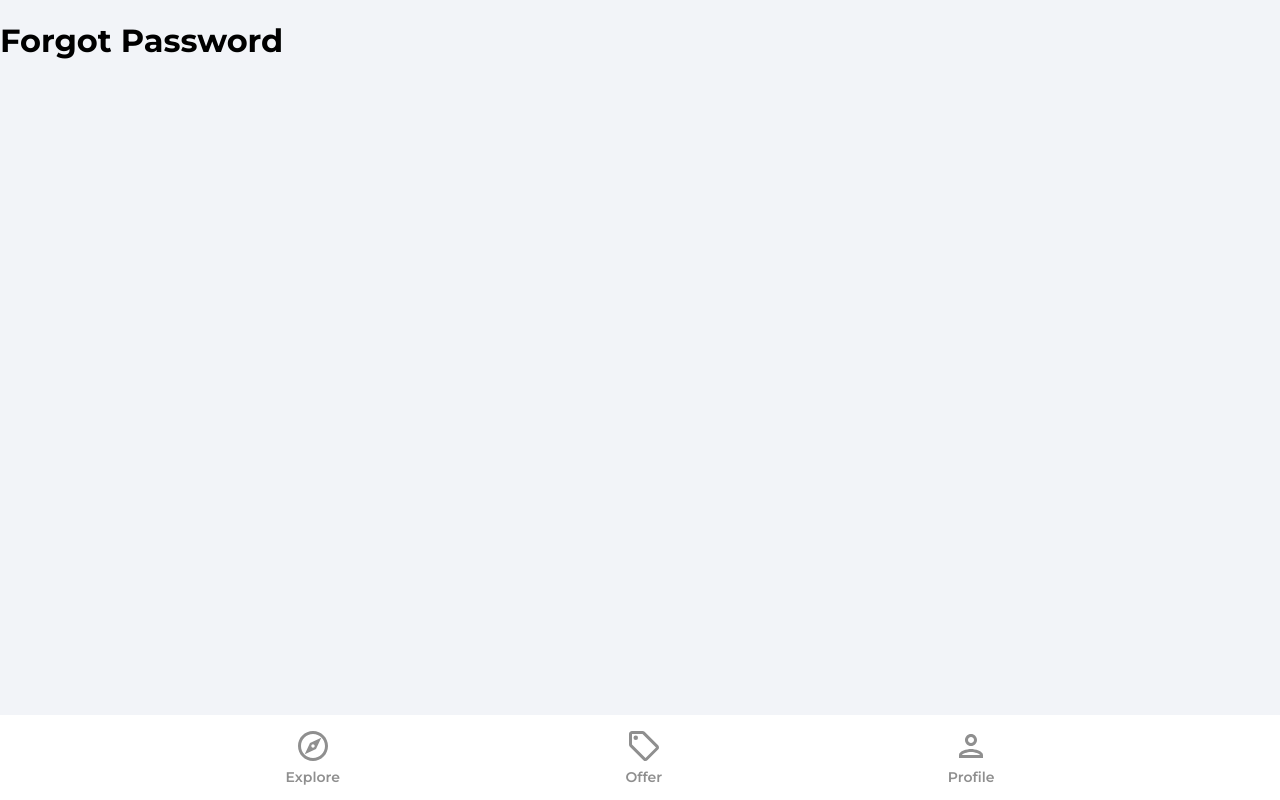
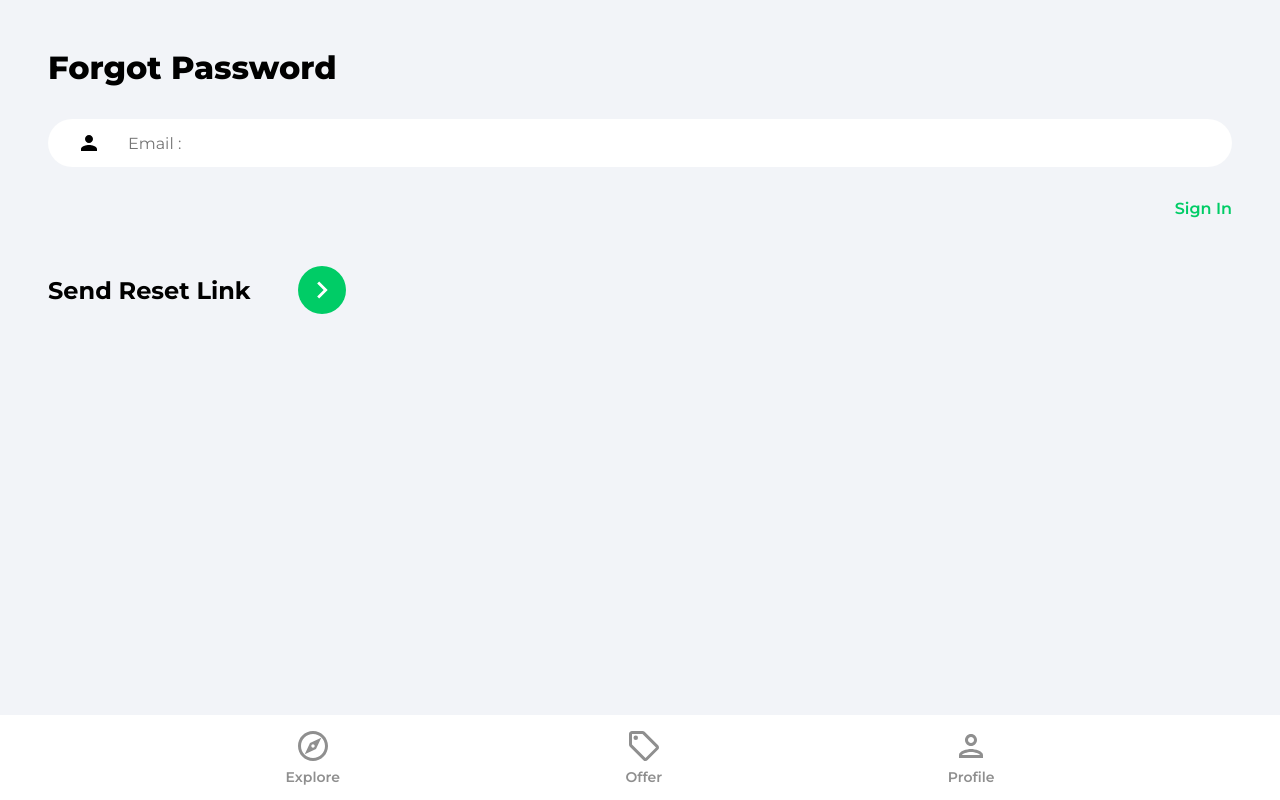
Before and after one commit to namanx/house-market-place, a React (Create React App) app: page /forgot-password in a window 1280 px wide. Built offline with nearby package versions, Linux system fonts and the light colour scheme.

Commit message:
commit is important lol :D

```diff
--- a/src/index.css
+++ b/src/index.css
@@ -206,8 +206,8 @@
 .showPassword {
   cursor: pointer;
   position: absolute;
-  top: -4%;
-  right: 1%;
+  top: 32.5%;
+  right: 3%;
   padding: 1rem;
 }
 
--- a/src/pages/ForgotPassword.jsx
+++ b/src/pages/ForgotPassword.jsx
@@ -1,9 +1,54 @@
-import React from 'react'
+import { useState } from "react"
+import { Link } from "react-router-dom"
+import { getAuth, sendPasswordResetEmail } from "firebase/auth"
+import { toast } from "react-toastify"
+import {ReactComponent as ArrowRightIcon} from '../assets/svg/keyboardArrowRightIcon.svg';
+function ForgotPassword() {
+  const [email,setemail] = useState('');
 
-function ForgotPassword() {
+  const onChange = e => setemail(e.target.value)
+
+  const onSubmit = async (e) =>{
+    e.preventDefault();
+    try{
+      const auth = getAuth();
+       await sendPasswordResetEmail(auth,email);
+       toast.success("Email is sent !");
+    }catch(error){
+      toast.error("There is an error while reseting password !");
+      console.log(error);
+    }
+  }
   return (
-    <div>
-      <h1>Forgot Password</h1>
+    <div className="pageContainer">
+      <header>
+        <p className="pageHeader">
+          Forgot Password
+        </p>
+      </header>
+      <main>
+        <form onSubmit={onSubmit}>
+          <input type="email"
+           className="emailInput"
+            placeholder="Email :"
+            id="email"
+            value={email}
+            onChange={onChange}
+            />
+            <Link className="forgotPasswordLink" to='/sign-in'>
+              Sign In
+            </Link>
+
+            <div className="signInBar">
+              <div className="signInText">
+                Send Reset Link
+              </div>
+              <button className="signInButton">
+                <ArrowRightIcon  fill='#ffffff' width='34px' height='34px' />
+              </button>
+            </div>
+        </form>
+      </main>
     </div>
   )
 }
--- a/src/pages/Signin.jsx
+++ b/src/pages/Signin.jsx
@@ -51,12 +51,15 @@
           <input type="email" className="emailInput" placeholder="Email :"
           id="email" value={email} onChange={onChange}/>
 
-          <div >
+          <div>
           <input type={showpassword ? 'text' : 'password'}
               className="passwordInput"
               placeholder="Password :" id='password' value = {password}
               onChange={onChange}/>
-          <img color='green'src={showpassword ? visibilityIconTrue : visibilityIcon} alt="No Image available " className="showPassword" onClick={() => setshowpassword(!showpassword)}/>
+              <div>
+              <img color='green'src={showpassword ? visibilityIconTrue : visibilityIcon} alt="No Image available " className="showPassword" onClick={() => setshowpassword(!showpassword)}/>
+              </div>
+
           </div>
 
 
```
